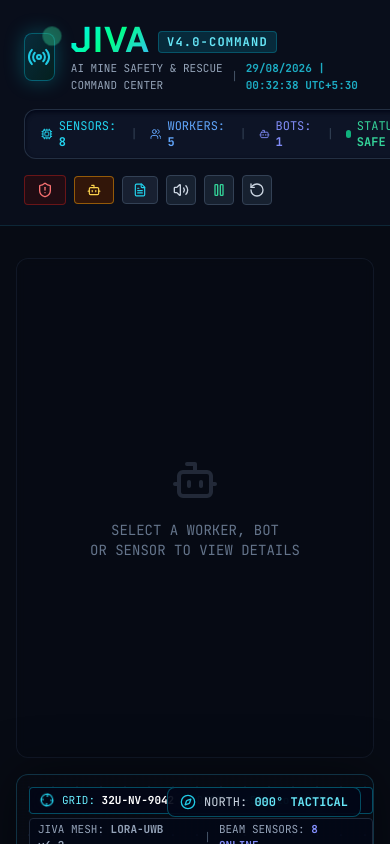
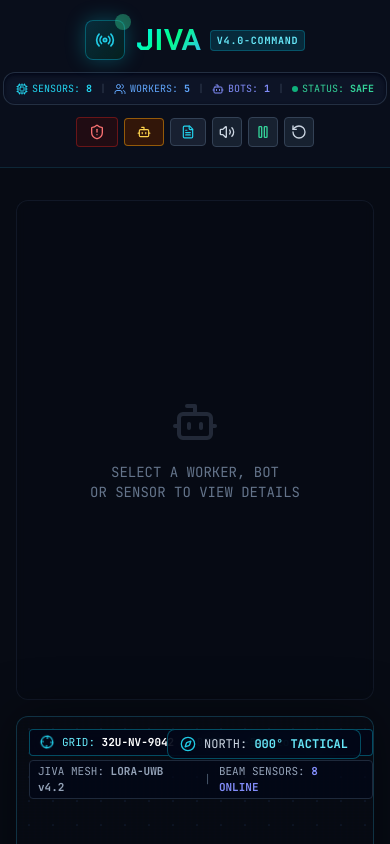
Before and after one commit to NishadSoney/NextGen-Mine-Safety, a React (Vite) app: page / in a window 390 px wide. Shown: the top 844 px of the page. Built offline with nearby package versions, Linux system fonts and the light colour scheme.

Commit message:
improvments8

```diff
--- a/src/components/Header.tsx
+++ b/src/components/Header.tsx
@@ -78,23 +78,23 @@ export const Header: React.FC = () => {
   return (
     <header className="w-full bg-[#0a0f1c]/95 border-b border-cyan-900/40 backdrop-blur-md sticky top-0 z-40 px-6 py-5 md:py-6 shadow-[0_4_20px_rgba(0,240,255,0.05)]">
       {/* Top Banner & Telemetry Bar */}
-      <div className="flex flex-wrap items-center justify-between gap-4">
+      <div className="flex flex-col xl:flex-row items-center justify-between gap-3 xl:gap-4 w-full">
         {/* Left: Branding & Mine System Identifier */}
-        <div className="flex items-center space-x-4">
-          <div className="relative flex items-center justify-center w-12 h-12 rounded-lg bg-gradient-to-br from-cyan-950/80 to-emerald-950/60 border border-cyan-500/40 text-cyan-400 shadow-[0_0_20px_rgba(0,240,255,0.25)]">
-            <Radio className="w-6 h-6 animate-pulse" />
-            <div className="absolute -top-1 -right-1 w-3 h-3 rounded-full bg-emerald-400 animate-ping" />
+        <div className="flex items-center space-x-3 shrink-0">
+          <div className="relative flex items-center justify-center w-10 h-10 sm:w-12 sm:h-12 rounded-lg bg-gradient-to-br from-cyan-950/80 to-emerald-950/60 border border-cyan-500/40 text-cyan-400 shadow-[0_0_20px_rgba(0,240,255,0.25)] shrink-0">
+            <Radio className="w-5 h-5 sm:w-6 sm:h-6 animate-pulse" />
+            <div className="absolute -top-1 -right-1 w-2.5 h-2.5 sm:w-3 sm:h-3 rounded-full bg-emerald-400 animate-ping" />
           </div>
-          <div>
-            <div className="flex items-center space-x-3">
-              <h1 className="text-2xl font-bold tracking-wider text-white font-hud flex items-center gap-2">
-                <span className="jiva-accent-gradient text-4xl">JIVA</span>
-                <span className="text-xs font-mono uppercase px-2 py-0.5 rounded bg-cyan-950/80 border border-cyan-500/30 text-cyan-300 mt-1">
+          <div className="flex flex-col justify-center">
+            <div className="flex items-center">
+              <h1 className="font-bold tracking-wider text-white font-hud flex items-center gap-2">
+                <span className="jiva-accent-gradient text-3xl sm:text-4xl">JIVA</span>
+                <span className="text-[10px] sm:text-xs font-mono uppercase px-1.5 py-0.5 rounded bg-cyan-950/80 border border-cyan-500/30 text-cyan-300 whitespace-nowrap">
                   v4.0-COMMAND
                 </span>
               </h1>
             </div>
-            <p className="text-[11px] text-slate-400 font-mono flex items-center gap-2">
+            <p className="text-[9px] sm:text-[11px] text-slate-400 font-mono flex items-center gap-1.5 whitespace-nowrap hidden lg:flex">
               <span>AI MINE SAFETY & RESCUE COMMAND CENTER</span>
               <span className="text-slate-600">|</span>
               <span className="text-cyan-400/80 font-bold">{timeStr}</span>
@@ -103,30 +103,30 @@ export const Header: React.FC = () => {
         </div>
 
         {/* Center: Live Status Badges & Threat Level */}
-        <div className="flex items-center space-x-3 sm:space-x-4 bg-slate-900/80 border border-slate-700/60 rounded-xl px-4 py-2 text-xs sm:text-sm font-mono shadow-inner shadow-slate-950">
-          <div className="flex items-center gap-1.5 text-cyan-400">
-            <Cpu className="w-3.5 h-3.5 sm:w-4 sm:h-4" />
+        <div className="flex items-center space-x-2 sm:space-x-4 bg-slate-900/80 border border-slate-700/60 rounded-xl px-3 sm:px-4 py-2 text-[10px] sm:text-sm font-mono shadow-inner shadow-slate-950 shrink-0">
+          <div className="flex items-center gap-1 sm:gap-1.5 text-cyan-400 whitespace-nowrap">
+            <Cpu className="w-3 h-3 sm:w-4 sm:h-4" />
             <span>SENSORS: <b>{onlineBeamSensors}</b></span>
           </div>
           <span className="text-slate-700">|</span>
-          <div className="flex items-center gap-1.5 text-blue-400">
-            <Users className="w-3.5 h-3.5 sm:w-4 sm:h-4" />
+          <div className="flex items-center gap-1 sm:gap-1.5 text-blue-400 whitespace-nowrap">
+            <Users className="w-3 h-3 sm:w-4 sm:h-4" />
             <span>WORKERS: <b>{workers.length}</b></span>
           </div>
           <span className="text-slate-700">|</span>
-          <div className="flex items-center gap-1.5 text-indigo-400">
-            <Bot className="w-3.5 h-3.5 sm:w-4 sm:h-4" />
+          <div className="flex items-center gap-1 sm:gap-1.5 text-indigo-400 whitespace-nowrap">
+            <Bot className="w-3 h-3 sm:w-4 sm:h-4" />
             <span>BOTS: <b>{isRobotDeployed ? 1 : 0}</b></span>
           </div>
           <span className="text-slate-700">|</span>
-          <div className={`flex items-center gap-1.5 ${statusClasses}`}>
-            <span className={`w-2 h-2 rounded-full ${dotClasses}`} />
+          <div className={`flex items-center gap-1 sm:gap-1.5 ${statusClasses} whitespace-nowrap`}>
+            <span className={`w-1.5 h-1.5 sm:w-2 sm:h-2 rounded-full ${dotClasses}`} />
             <span>STATUS: <b>{systemStatus}</b></span>
           </div>
         </div>
 
         {/* Right: Quick Action Controls */}
-        <div className="flex items-center space-x-2">
+        <div className="flex items-center space-x-1.5 sm:space-x-2 shrink-0">
           {/* Evacuation Siren Toggle */}
           <button
             onClick={toggleEvacuationAlarm}
```
